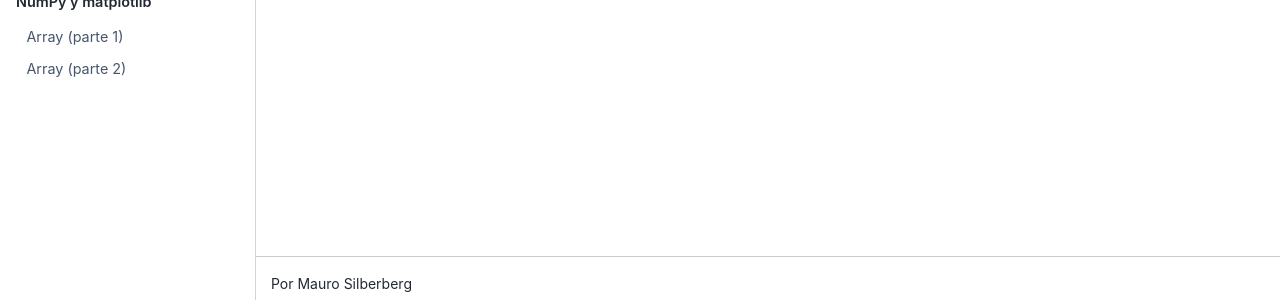
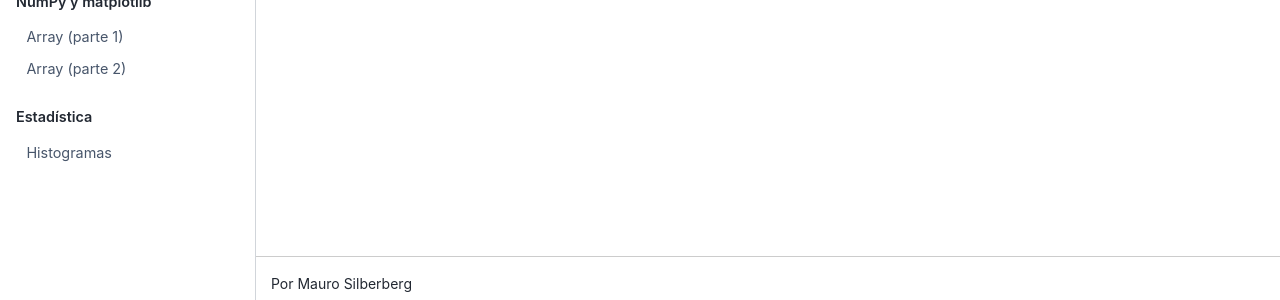
Before and after one commit to maurosilber/python-tutorial, a Jupyter Book: the page built from book/index.md, in a window 1280 px wide. Shown: the part 566-866 px from the top of the page. Built offline with Jupyter Book 1.0.4 settings and Sphinx 7.4.7 and the Sphinx Book theme 1.1.4, drawn with Linux system fonts in a browser that asks for light colours.

Commit message:
Histograma

```diff
--- a/book/_toc.yml
+++ b/book/_toc.yml
@@ -10,3 +10,6 @@ parts:
     chapters:
     - file: numpy/array-1
     - file: numpy/array-2
+  - caption: Estadística
+    chapters:
+    - file: estadistica/histograma
```
Also changed, not shown: book/estadistica/histograma.ipynb (added).
